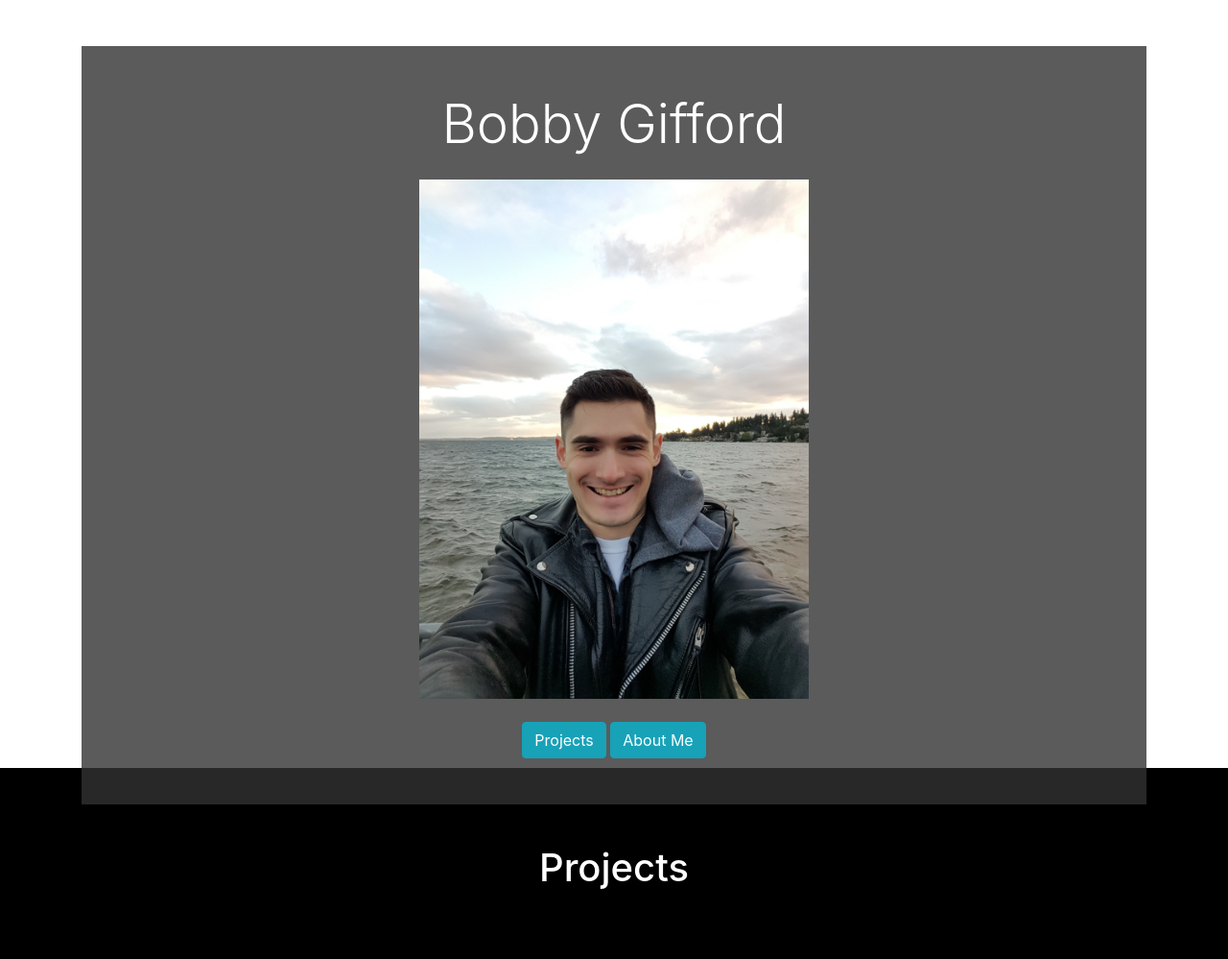
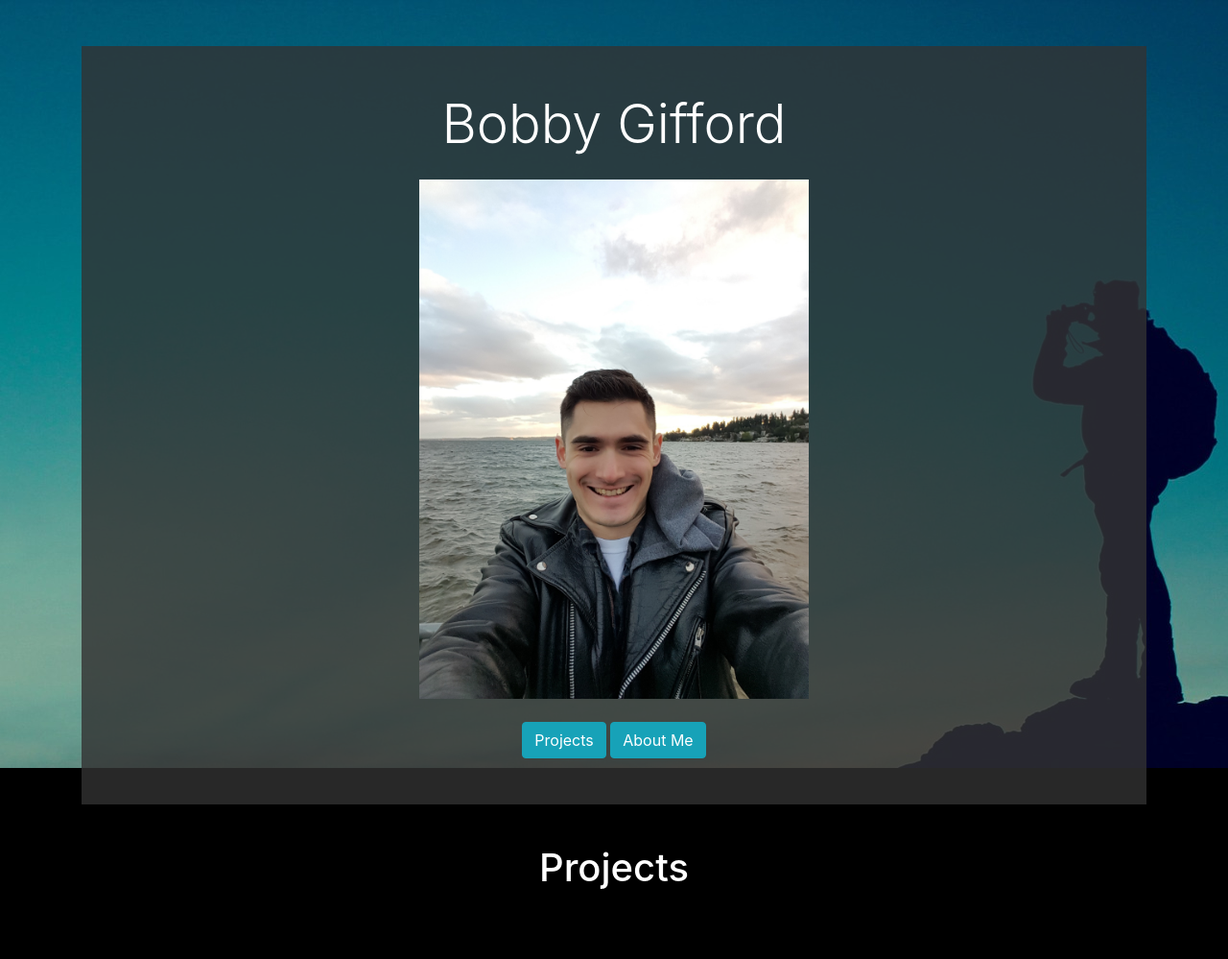
Before and after one commit to BobbyGifford/resume_django, a Django app: page / in a window 1280 px wide. Shown: the top 999 px of the page at 96% size. Run offline with Django 3.2, Linux system fonts and the light colour scheme; data that the repository does not hold is empty; some libraries are stand-ins or nearby versions.

Commit message:
Fixed background bug.

```diff
--- a/resume_django/static/css/style.css
+++ b/resume_django/static/css/style.css
@@ -3,7 +3,7 @@ html {
 }
 
 #feature {
-    background: url(../img/resume_bg1.jpg) no-repeat top center fixed/cover;
+    background: url(../img/resume_bg1.jpg) no-repeat top center fixed;
     position: relative;
     min-height: 100vh;
     color: #fff;
```
